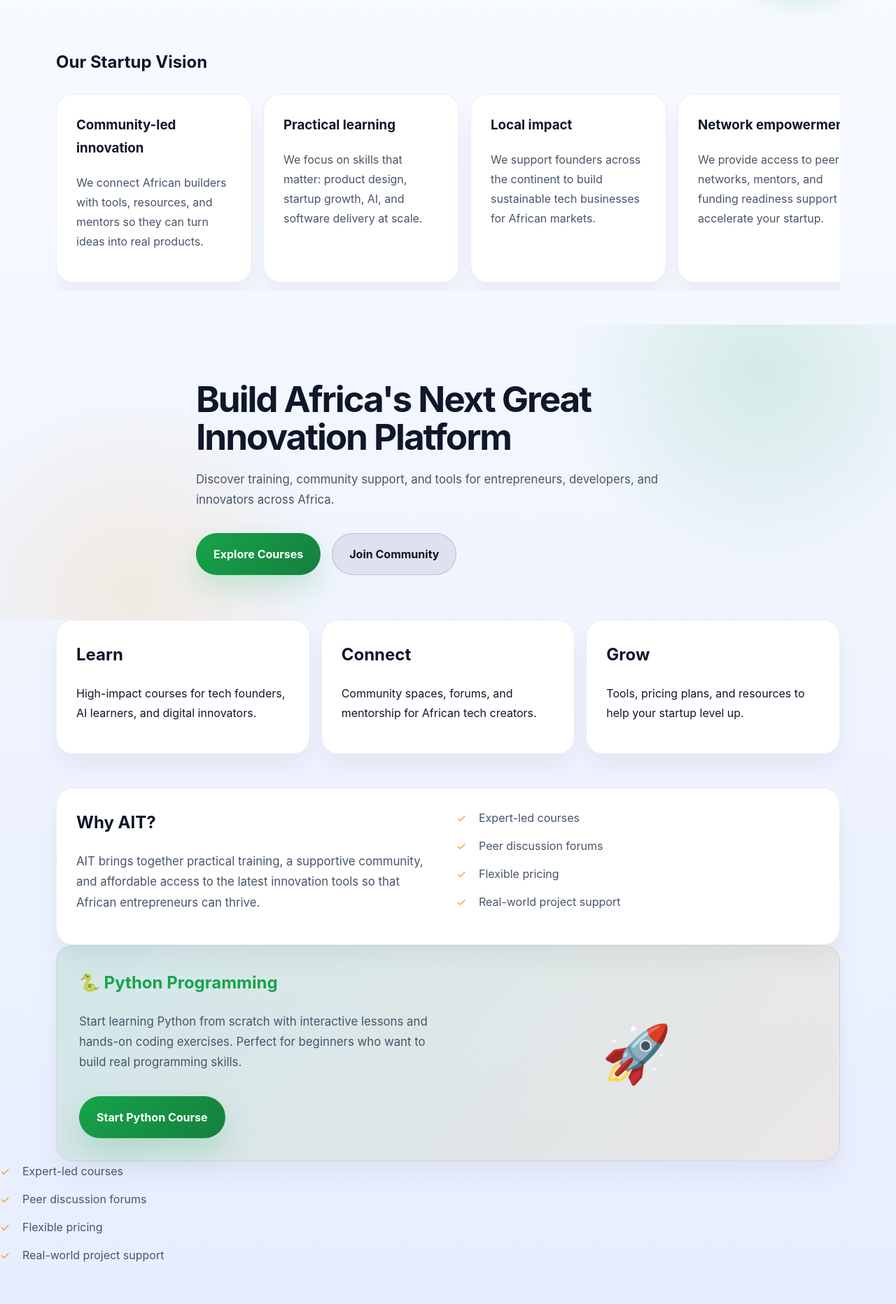
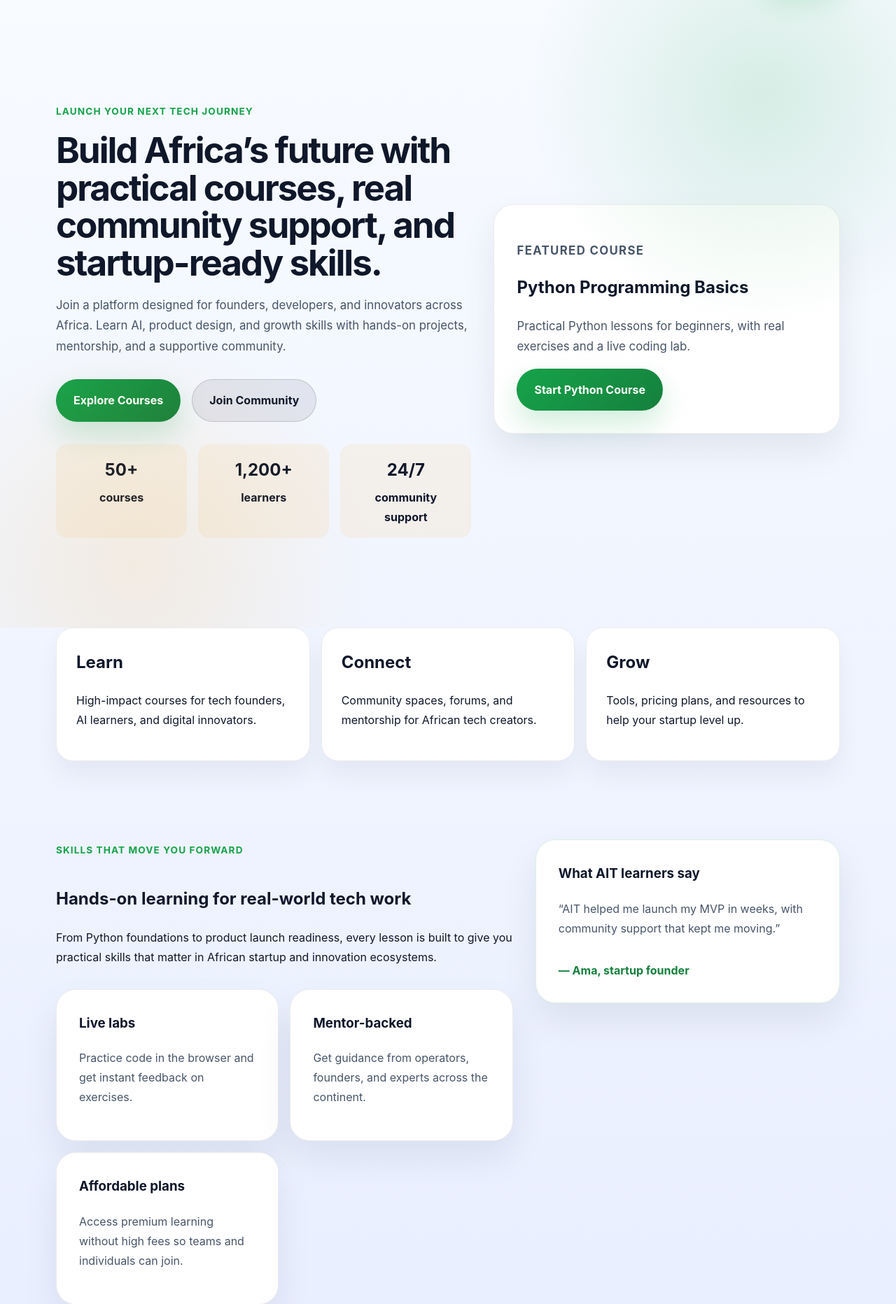
Before and after one commit to Sego-Git/AIT-learning-platform, a Flask app: page /index.html in a window 1280 px wide. Shown: the part 95-1959 px from the top of the page at 70% size. Run offline with Flask 2, Linux system fonts and the light colour scheme.

Commit message:
Update site

```diff
--- a/requirements.txt
+++ b/requirements.txt
@@ -2,3 +2,8 @@ Flask>=2.0
 Werkzeug>=2.0
 Flask-Mail>=0.9.1
 gunicorn
+
+
+#git add .
+#git commit -m "Update site"
+#git push origin main
--- a/static/css/styles.css
+++ b/static/css/styles.css
@@ -122,6 +122,138 @@ img {
   position: relative;
   max-width: 720px;
   z-index: 1;
+}
+
+.hero-grid {
+  display: grid;
+  gap: 2rem;
+  grid-template-columns: minmax(0, 1.2fr) minmax(320px, 1fr);
+  align-items: center;
+  padding: 4rem 0;
+}
+
+.hero-copy {
+  max-width: 680px;
+}
+
+.eyebrow {
+  display: inline-flex;
+  align-items: center;
+  font-size: 0.85rem;
+  font-weight: 700;
+  color: var(--primary);
+  letter-spacing: 0.08em;
+  text-transform: uppercase;
+  margin-bottom: 1rem;
+}
+
+.hero-panel {
+  display: flex;
+  justify-content: flex-end;
+}
+
+.hero-panel-card,
+.spotlight-card,
+.team-card,
+.highlight-card {
+  background: var(--surface);
+  border: 1px solid var(--border);
+  border-radius: 1.75rem;
+  padding: 2rem;
+  box-shadow: 0 24px 50px rgba(15, 23, 42, 0.08);
+}
+
+.hero-panel-card h2,
+.spotlight-card h3,
+.team-card h3,
+.highlight-card h3 {
+  margin-top: 0;
+}
+
+.hero-panel-card p,
+.spotlight-card p,
+.team-card p,
+.highlight-card p {
+  color: var(--muted);
+}
+
+.hero-metrics {
+  display: grid;
+  gap: 1rem;
+  grid-template-columns: repeat(3, minmax(0, 1fr));
+  margin-top: 2rem;
+}
+
+.hero-metrics div {
+  background: rgba(245, 158, 11, 0.08);
+  border-radius: 1rem;
+  padding: 1rem 1.25rem;
+  text-align: center;
+  font-weight: 700;
+}
+
+.hero-metrics strong {
+  display: block;
+  font-size: 1.5rem;
+  margin-bottom: 0.25rem;
+  color: #0f172a;
+}
+
+.spotlight {
+  padding: 4rem 0;
+}
+
+.spotlight-inner {
+  display: grid;
+  gap: 2rem;
+  grid-template-columns: minmax(0, 1.5fr) minmax(320px, 1fr);
+  align-items: start;
+}
+
+.card-grid {
+  display: grid;
+  gap: 1rem;
+  grid-template-columns: repeat(auto-fit, minmax(220px, 1fr));
+  margin-top: 2rem;
+}
+
+.highlight-card {
+  min-height: 180px;
+}
+
+.spotlight-visual {
+  display: flex;
+  align-items: center;
+  justify-content: center;
+}
+
+.spotlight-card {
+  border: 1px solid rgba(22, 163, 74, 0.15);
+}
+
+.spotlight-card span {
+  display: inline-block;
+  margin-top: 1rem;
+  color: var(--primary-dark);
+  font-weight: 700;
+}
+
+.team {
+  padding: 4rem 0 6rem;
+}
+
+.section-header {
+  margin-bottom: 2rem;
+}
+
+.team-grid {
+  display: grid;
+  gap: 1.5rem;
+  grid-template-columns: repeat(auto-fit, minmax(240px, 1fr));
+}
+
+.team-card {
+  min-height: 220px;
 }
 
 .home-hero h1,
--- a/templates/index.html
+++ b/templates/index.html
@@ -4,35 +4,32 @@
 {% endblock %}
 
 {% block content %}
-  <section class="carousel-section container">
-    <h2>Our Startup Vision</h2>
-    <div class="carousel">
-      <article class="carousel-card">
-        <h3>Community-led innovation</h3>
-        <p>We connect African builders with tools, resources, and mentors so they can turn ideas into real products.</p>
-      </article>
-      <article class="carousel-card">
-        <h3>Practical learning</h3>
-        <p>We focus on skills that matter: product design, startup growth, AI, and software delivery at scale.</p>
-      </article>
-      <article class="carousel-card">
-        <h3>Local impact</h3>
-        <p>We support founders across the continent to build sustainable tech businesses for African markets.</p>
-      </article>
-      <article class="carousel-card">
-        <h3>Network empowerment</h3>
-        <p>We provide access to peer networks, mentors, and funding readiness support to accelerate your startup.</p>
-      </article>
-    </div>
-  </section>
+  <section class="hero home-hero">
+    <div class="container hero-grid">
+      <div class="hero-copy">
+        <span class="eyebrow">Launch your next tech journey</span>
+        <h1>Build Africa’s future with practical courses, real community support, and startup-ready skills.</h1>
+        <p>Join a platform designed for founders, developers, and innovators across Africa. Learn AI, product design, and growth skills with hands-on projects, mentorship, and a supportive community.</p>
 
-  <section class="hero home-hero">
-    <div class="container hero-content">
-      <h1>Build Africa's Next Great Innovation Platform</h1>
-      <p>Discover training, community support, and tools for entrepreneurs, developers, and innovators across Africa.</p>
-      <div class="button-group">
-        <a class="button primary" href="{{ url_for('render_page', page='courses.html') }}">Explore Courses</a>
-        <a class="button secondary" href="{{ url_for('render_page', page='community.html') }}">Join Community</a>
+        <div class="button-group">
+          <a class="button primary" href="{{ url_for('render_page', page='courses.html') }}">Explore Courses</a>
+          <a class="button secondary" href="{{ url_for('render_page', page='community.html') }}">Join Community</a>
+        </div>
+
+        <div class="hero-metrics">
+          <div><strong>50+</strong> courses</div>
+          <div><strong>1,200+</strong> learners</div>
+          <div><strong>24/7</strong> community support</div>
+        </div>
+      </div>
+
+      <div class="hero-panel">
+        <div class="hero-panel-card">
+          <p class="eyebrow">Featured course</p>
+          <h2>Python Programming Basics</h2>
+          <p>Practical Python lessons for beginners, with real exercises and a live coding lab.</p>
+          <a class="button primary" href="/course-detail.html?course_id=2">Start Python Course</a>
+        </div>
       </div>
     </div>
   </section>
@@ -49,6 +46,37 @@
     <div class="feature-card">
       <h2>Grow</h2>
       <p>Tools, pricing plans, and resources to help your startup level up.</p>
+    </div>
+  </section>
+
+  <section class="spotlight container">
+    <div class="spotlight-inner">
+      <div>
+        <span class="eyebrow">Skills that move you forward</span>
+        <h2>Hands-on learning for real-world tech work</h2>
+        <p>From Python foundations to product launch readiness, every lesson is built to give you practical skills that matter in African startup and innovation ecosystems.</p>
+        <div class="card-grid">
+          <article class="highlight-card">
+            <h3>Live labs</h3>
+            <p>Practice code in the browser and get instant feedback on exercises.</p>
+          </article>
+          <article class="highlight-card">
+            <h3>Mentor-backed</h3>
+            <p>Get guidance from operators, founders, and experts across the continent.</p>
+          </article>
+          <article class="highlight-card">
+            <h3>Affordable plans</h3>
+            <p>Access premium learning without high fees so teams and individuals can join.</p>
+          </article>
+        </div>
+      </div>
+      <div class="spotlight-visual">
+        <div class="spotlight-card">
+          <h3>What AIT learners say</h3>
+          <p>“AIT helped me launch my MVP in weeks, with community support that kept me moving.”</p>
+          <span>— Ama, startup founder</span>
+        </div>
+      </div>
     </div>
   </section>
 
@@ -69,49 +97,25 @@
     </div>
   </section>
 
-  <section class="section container" style="background: linear-gradient(135deg, rgba(22, 163, 74, 0.12), rgba(245, 158, 11, 0.1)); border-radius: 1.5rem; padding: 2rem;">
-    <div class="split-grid">
-      <div>
-        <h2 style="color: var(--primary);">🐍 Python Programming</h2>
-        <p>Start learning Python from scratch with interactive lessons and hands-on coding exercises. Perfect for beginners who want to build real programming skills.</p>
-        <a class="button primary" href="/course-detail.html?course_id=2" style="margin-top: 1rem;">Start Python Course</a>
-      </div>
-      <div style="display: flex; align-items: center; justify-content: center;">
-        <div style="font-size: 5rem;">🚀</div>
-      </div>
+  <section class="team container">
+    <div class="section-header">
+      <span class="eyebrow">Meet the team</span>
+      <h2>Founders & project leaders</h2>
     </div>
-  </section>
-      <div>
-        <ul class="checklist">
-          <li>Expert-led courses</li>
-          <li>Peer discussion forums</li>
-          <li>Flexible pricing</li>
-          <li>Real-world project support</li>
-        </ul>
-      </div>
-    </div>
-  </section>
-
-  <section class="carousel-section container">
-    <h2>Founders & Project Team</h2>
-    <div class="carousel">
-      <article class="carousel-card">
-        <div class="carousel-image"></div>
+    <div class="team-grid">
+      <article class="team-card">
         <h3>Founder 1</h3>
         <p>Lead strategist focused on product vision, partnerships, and community growth.</p>
       </article>
-      <article class="carousel-card">
-        <div class="carousel-image"></div>
+      <article class="team-card">
         <h3>Founder 2</h3>
         <p>Responsible for curriculum design, mentor programs, and learner success.</p>
       </article>
-      <article class="carousel-card">
-        <div class="carousel-image"></div>
+      <article class="team-card">
         <h3>Founder 3</h3>
         <p>Oversees platform experience, content delivery, and innovation operations.</p>
       </article>
-      <article class="carousel-card">
-        <div class="carousel-image"></div>
+      <article class="team-card">
         <h3>Founder 4</h3>
         <p>Drives growth strategy and partnerships across the African innovation ecosystem.</p>
       </article>
```
